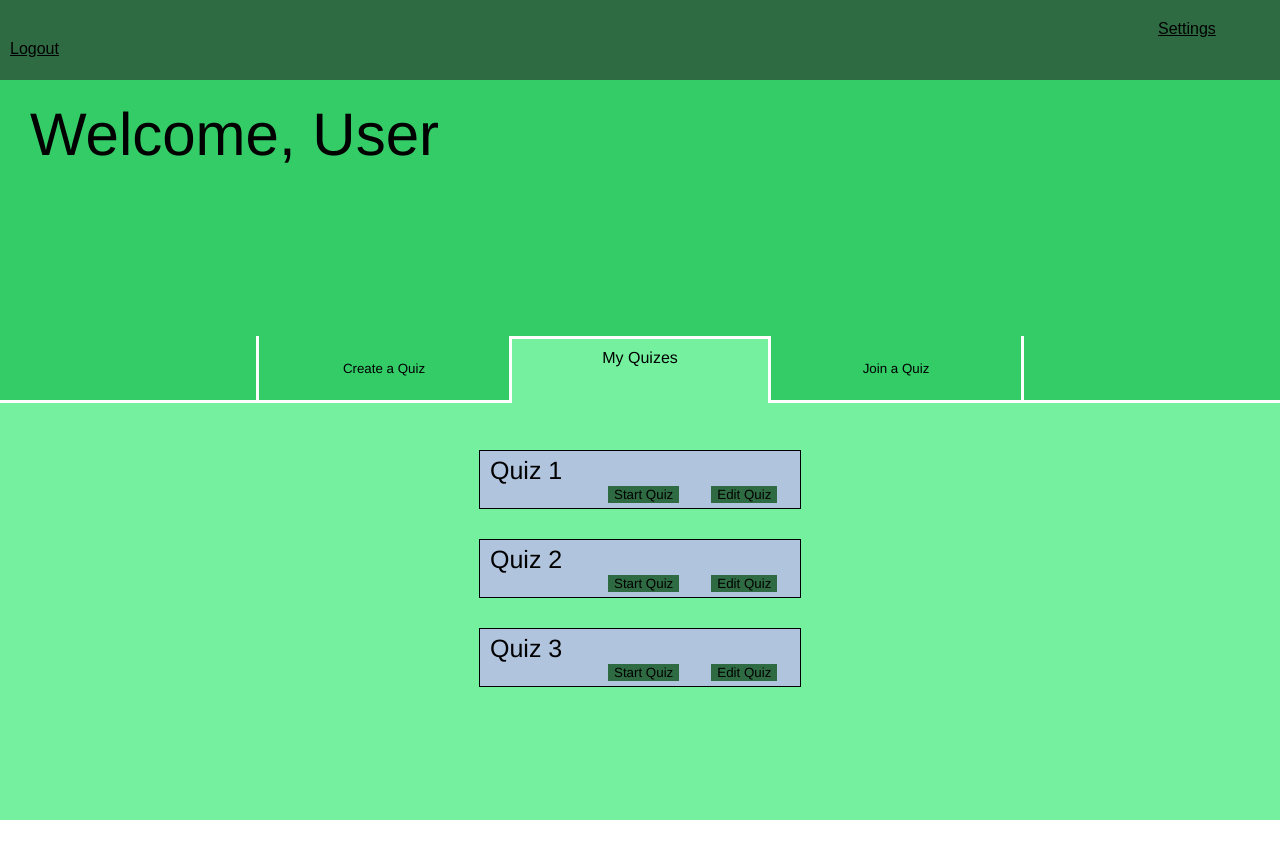
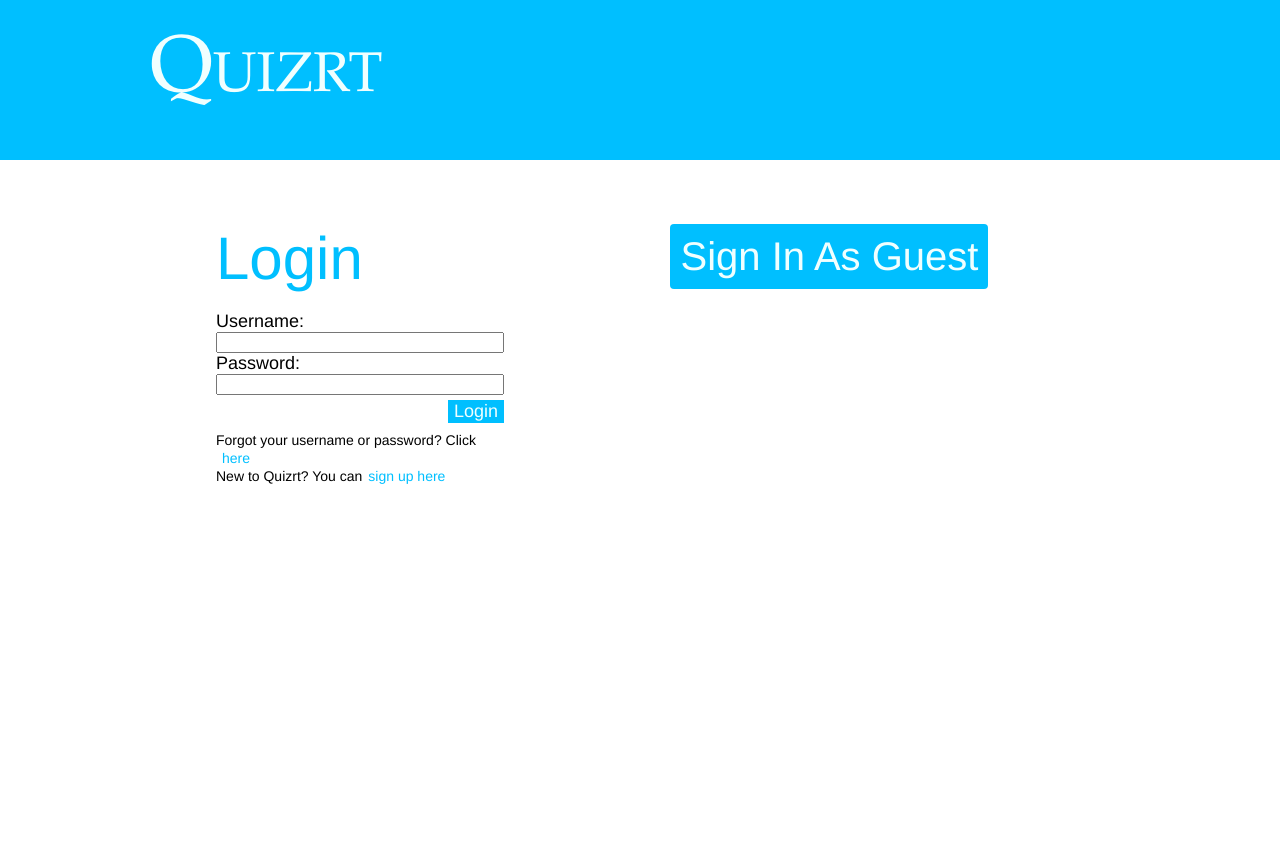
Before and after one commit to TEAM-NAME-HERE/design, a React app in the folder react-pages/: page / in a window 1280 px wide. Before the commit the page ends 820 px from the top, so only its background shows below. Built offline with nearby package versions, Linux system fonts and the light colour scheme.

Commit message:
login/signup in react

```diff
--- a/react-pages/src/CreateQuiz.css
+++ b/react-pages/src/CreateQuiz.css
@@ -16,7 +16,7 @@ h1, h2, h3, h4, h5, h6, p{
 	position: fixed;
 }
 
-#logo{
+#createLogo{
 	font-family: "Book Antiqua", Palatino, "Palatino Linotype", "Palatino LT STD", Georgia, serif;
     font-variant: small-caps;
     display: inline-block;
--- a/react-pages/src/CreateQuiz.js
+++ b/react-pages/src/CreateQuiz.js
@@ -3,14 +3,14 @@ import './CreateQuiz.css';
 
 class CreateQuiz extends Component {
   cancelQuiz = () =>{
-    this.props.history.push("/");
+    this.props.history.push("/UserLanding");
   }
 
   render() {
     return (
       <div id="allContainer">
         <div id="createToolBar">
-          <h3 id="logo">Quizrt</h3>
+          <h3 id="createLogo">Quizrt</h3>
           <button type="button" id="cancelButton" onClick={this.cancelQuiz}>Cancel</button>
           <button type="button" id="saveButton">Save</button>
         </div>
--- /dev/null
+++ b/react-pages/src/Login.css
@@ -0,0 +1,103 @@
+html, body, div, span, applet, object,
+h1, h2, h3, h4, h5, h6, p{
+    margin: 0;
+    padding: 0;
+    border: 0;
+    font-size: 100%;
+    font: inherit;
+    vertical-align: baseline;
+    height: 100%;
+}
+
+#allContainer{
+	height: 100%;
+	width: 100%;
+}
+
+#banner{
+    background-color: #00BFFF;
+    top: 0px;
+    left: 0px;
+    text-align: left;
+    height: 20%;
+}
+
+#logo{
+    color: #F0FFFF;
+    font-family: "Book Antiqua", Palatino, "Palatino Linotype", "Palatino LT STD", Georgia, serif;
+    font-variant: small-caps;
+    font-size: 80px;
+    padding: 25px 0px 25px 150px;
+}
+
+#loginOuterContainer{
+    width: 45%;
+    height: 80%;
+    float: left;
+    margin-top: 5%;
+}
+
+#loginInnerContainer{
+    width: 50%;
+    height: auto;
+    margin: 0 auto;
+    padding-left: 25%;
+}
+
+#loginHeader{
+    color: #00BFFF;
+    font-size: 60px;
+    font-family: "Helvetica Neue", Helvetica, Arial, sans-serif;
+}
+
+.inputLabel{
+    font-family: "Helvetica Neue", Helvetica, Arial, sans-serif;
+}
+
+.inputField{
+    width: 100%;
+    box-sizing: border-box;
+}
+
+#loginButton{
+    float: right;
+    background-color: #00BFFF;
+    color: #F0FFFF;
+    border: none;
+    font-size: 18px;
+    margin-top: 5px;
+    font-family: "Helvetica Neue", Helvetica, Arial, sans-serif;
+}
+
+.redirectLine{
+	font-family: "Helvetica Neue", Helvetica, Arial, sans-serif;
+    font-size: 14px;
+    display: inline-block;
+}
+
+#recoveryButton, #signupButtonRedirect{
+	color: #00BFFF;
+	border: none;
+	background-color: white;
+	font-family: "Helvetica Neue", Helvetica, Arial, sans-serif;
+	font-size: 14px;
+}
+
+#guestContainer{
+    width: 45%;
+    height: 80%;
+    float: left;
+    text-align: center;
+    margin-top: 5%;
+}
+
+#guestButton{
+    background-color: #00BFFF;
+    color: #F0FFFF;
+    margin-right: 12%;
+    border: none;
+    border-radius: 4px;
+    padding: 10px;
+    font-size: 40px;
+    font-family: "Helvetica Neue", Helvetica, Arial, sans-serif;
+}
--- /dev/null
+++ b/react-pages/src/Login.js
@@ -0,0 +1,48 @@
+import React, {Component} from 'react';
+import {withRouter} from 'react-router-dom';
+import './Login.css'
+
+class Login extends Component{
+	loginRedirect = () =>{
+		this.props.history.push("/UserLanding");
+	}
+
+	signupRedirect = () =>{
+		this.props.history.push("/Signup");
+	}
+
+
+	render(){
+		return(
+			<div id="allContainer">
+				<div id="banner">
+        			<h3 id="logo">Quizrt</h3>
+    			</div>
+    			<div id="loginOuterContainer">
+        			<div id="loginInnerContainer">
+                		<p id="loginHeader">Login</p>
+                		<br />
+                		<p class="inputLabel">Username: </p>
+                		<input id="loginInput" class="inputField" type="text"/>
+                		<br />
+                		<p class="inputLabel">Password: </p>
+                		<input id="passwordInput" class="inputField" type="text"/>
+                		<br />
+                		<button type="button" id="loginButton" onClick={this.loginRedirect}>Login</button>
+                		<br /> <br />
+                		<p  class="redirectLine">Forgot your username or password? Click</p>
+                		<button id="recoveryButton">here</button>
+                		<br />
+                		<p class="redirectLine">New to Quizrt? You can </p>
+                		<button id="signupButtonRedirect" onClick={this.signupRedirect}> sign up here</button>
+        			</div>
+    			</div>
+    			<div id="guestContainer">
+            		<button type="button" id="guestButton">Sign In As Guest</button>
+    			</div>
+			</div>
+		);
+	}
+}
+
+export default Login;
--- a/react-pages/src/PINDisplay.js
+++ b/react-pages/src/PINDisplay.js
@@ -11,6 +11,10 @@ class PINDisplay extends Component{
 	}
 
 	redirectHome = () =>{
+		this.props.history.push("/UserLanding");
+	}
+
+	logout = ()=>{
 		this.props.history.push("/");
 	}
 
@@ -46,7 +50,7 @@ class PINDisplay extends Component{
 					<p id="pinLogo">Quizrt</p>
 					<p id="pinQuizTitle">Quiz 1 title will go here, even if its super duper extra long john silvers</p>
 					<button id="pinToHome" onClick={this.redirectHome}>Home</button>
-					<button id="pinLogout">Logout</button>
+					<button id="pinLogout" onClick={this.logout}>Logout</button>
 				</div>
 				<div id="pinUsersContainer">
 					<div id="pinGap"></div>
--- /dev/null
+++ b/react-pages/src/Signup.css
@@ -0,0 +1,84 @@
+html, body, div, span, applet, object,
+h1, h2, h3, h4, h5, h6, p{
+    margin: 0;
+    padding: 0;
+    border: 0;
+    font-size: 100%;
+    font: inherit;
+    vertical-align: baseline;
+    height: 100%;
+}
+
+#allContainer{
+	height: 100%;
+	width: 100%;
+}
+
+#background{
+    background-color: hsla(350, 80%, 50%, 0.9);
+    height: 100%;
+    width: 100%;
+}
+
+#gap{
+    height: 10%;
+    width: 100%;
+}
+
+#signupBox{
+    background-color: white;
+    margin: 0 auto;
+    height: auto;
+    width: 45%;
+    border-style: solid;
+    border-color: black;
+    border-width: medium;
+}
+
+#boxHeader{
+    font-size: xx-large;
+    font-family: "Helvetica Neue", Helvetica, Arial, sans-serif;
+    padding: 10px 10px 10px 10px;
+}
+
+#inputBox{
+	padding-left: 10%;
+    width: 80%;
+    height: auto;
+    margin: 0 auto;
+}
+
+.inputLabel{
+	font-family: "Helvetica Neue", Helvetica, Arial, sans-serif;
+	font-size: large;
+}
+
+.userInput{
+	width: 60%;
+}
+
+#signupButton{
+    float: left;
+    margin-left: 65%;
+    margin-top: 10px;
+    padding: 5px;
+    border: thin;
+    border-radius: 8px;
+    font-family: "Helvetica Neue", Helvetica, Arial, sans-serif;
+    background-color: #778899;
+}
+
+#signRedirectLine{
+	font-family: "Helvetica Neue", Helvetica, Arial, sans-serif;
+	font-size: 16px;
+	display: inline-block;
+	padding-left: 10px;
+}
+
+#signToLogin{
+	font-family: "Helvetica Neue", Helvetica, Arial, sans-serif;
+	font-size: 16px;
+	border: none;
+	background-color: white;
+	color: #00BFFF;
+}
--- /dev/null
+++ b/react-pages/src/Signup.js
@@ -0,0 +1,44 @@
+import React, {Component} from 'react';
+import {withRouter} from 'react-router-dom';
+import './Signup.css';
+
+class Signup extends Component{
+	redirectHome = () =>{
+		this.props.history.push("/");
+	}
+
+	render(){
+		return(
+			<div id="allContainer">
+				<div id="background">
+			        <div id="gap"></div>
+			        <div id="signupBox">
+			            <p id="boxHeader">Sign up for Quizrt, it'll only take a moment...</p>
+			            <br />
+			            <div id="inputBox">
+			            	<p class="inputLabel">First Name:</p>
+			            	<input type="text" name="firstNameInput" class="userInput"/>
+			            	<p class="inputLabel">Last Name:</p>
+			            	<input type="text" name="lastNameInput" class="userInput"/>
+			            	<p class="inputLabel">Email:</p>
+			            	<input type="text" name="emailInput" class="userInput"/>
+			            	<p class="inputLabel">Password:</p>
+			            	<input type="text" name="passwordInput" class="userInput"/>
+			            	<p class="inputLabel">Confirm Password:</p>
+			            	<input type="text" name="confirmPasswordInput" class="userInput"/>
+			            	<br />
+			                <button type="button" id="signupButton">Sign up</button>
+			            </div>
+			            <br />
+			            <p id="signRedirectLine">Already have an account with us? Head to our </p>
+			            <button id="signToLogin" onClick={this.redirectHome}>login page</button>
+			            <br />
+			            <br />
+			        </div>
+			    </div>
+			</div>
+		);
+	}
+}
+
+export default Signup;
--- a/react-pages/src/UserLanding.js
+++ b/react-pages/src/UserLanding.js
@@ -15,12 +15,16 @@ class UserLanding extends Component {
     this.props.history.push("/PINDisplay");
   }
 
+  logout = ()=>{
+    this.props.history.push("/");
+  }
+
   render() {
     return (
       <div id="allContainer">
         <div id="landingToolBar">
           <button type="button" id="settingsButton">Settings</button>
-          <button type="button" id="logoutButton">Logout</button>
+          <button type="button" id="logoutButton" onClick={this.logout}>Logout</button>
         </div>
         <div id="welcomeContainer">
             <p id="welcomeTag">Welcome, User</p>
--- a/react-pages/src/index.js
+++ b/react-pages/src/index.js
@@ -7,11 +7,15 @@ import UserLanding from './UserLanding';
 import CreateQuiz from './CreateQuiz';
 import JoinQuiz from './JoinQuiz';
 import PINDisplay from './PINDisplay';
+import Login from './Login';
+import Signup from './Signup';
 
 ReactDOM.render(
 	<BrowserRouter>
 		<div>
-			<Route exact path='/' component={UserLanding}/>
+			<Route exact path='/' component={Login}/>
+			<Route path='/Login' component={Login}/>
+			<Route path='/Signup' component={Signup}/>
 			<Route path='/UserLanding' component={UserLanding}/>
 			<Route path='/CreateQuiz' component={CreateQuiz}/>
 			<Route path='/JoinQuiz' component={JoinQuiz}/>
```
